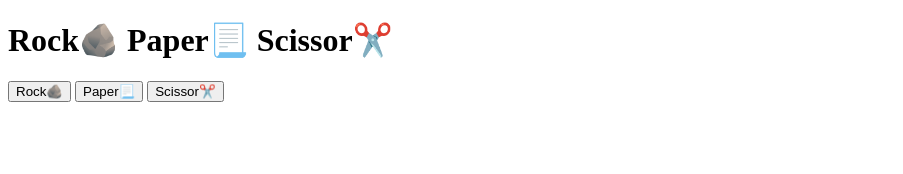
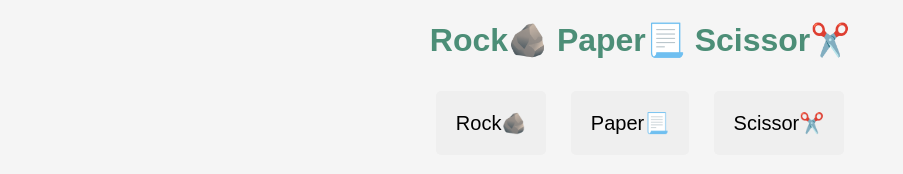
Before and after one commit to visuworld/Rock-Paper-Scissor, a plain HTML site: page index.html in a window 1280 px wide. Shown: the whole page, without its empty margins (0-903 px from the left). Drawn offline with Linux system fonts and the light colour scheme.

Commit message:
style the game

```diff
--- a/index.html
+++ b/index.html
@@ -4,6 +4,7 @@
     <meta charset="UTF-8">
     <meta name="viewport" content="width=device-width, initial-scale=1.0">
     <title>Rock Paper Scissor</title>
+    <link rel="stylesheet" href="style.css">
 </head>
 <body>
     <h1 id="game_heading">Rock🪨 Paper📃 Scissor✂️</h1>
--- a/style.css
+++ b/style.css
@@ -0,0 +1,29 @@
+body{
+    text-align : center;
+    font-family: Arial, Helvetica, sans-serif;
+    background-color: whitesmoke;
+}
+
+h1{
+    color : #4c8e77;
+}
+
+.choices button{
+    font-size : 20px;
+    padding : 20px;
+    margin : 10px;
+    cursor : pointer;
+    border: none;
+    border-radius: 5px;
+}
+
+.choices button:hover{
+    color:#4c8e77;
+    background-color: #ddd;
+}
+
+#result{
+    font-size: 24px;
+    font-weight: bold;
+    margin-top: 20px;
+}
```
